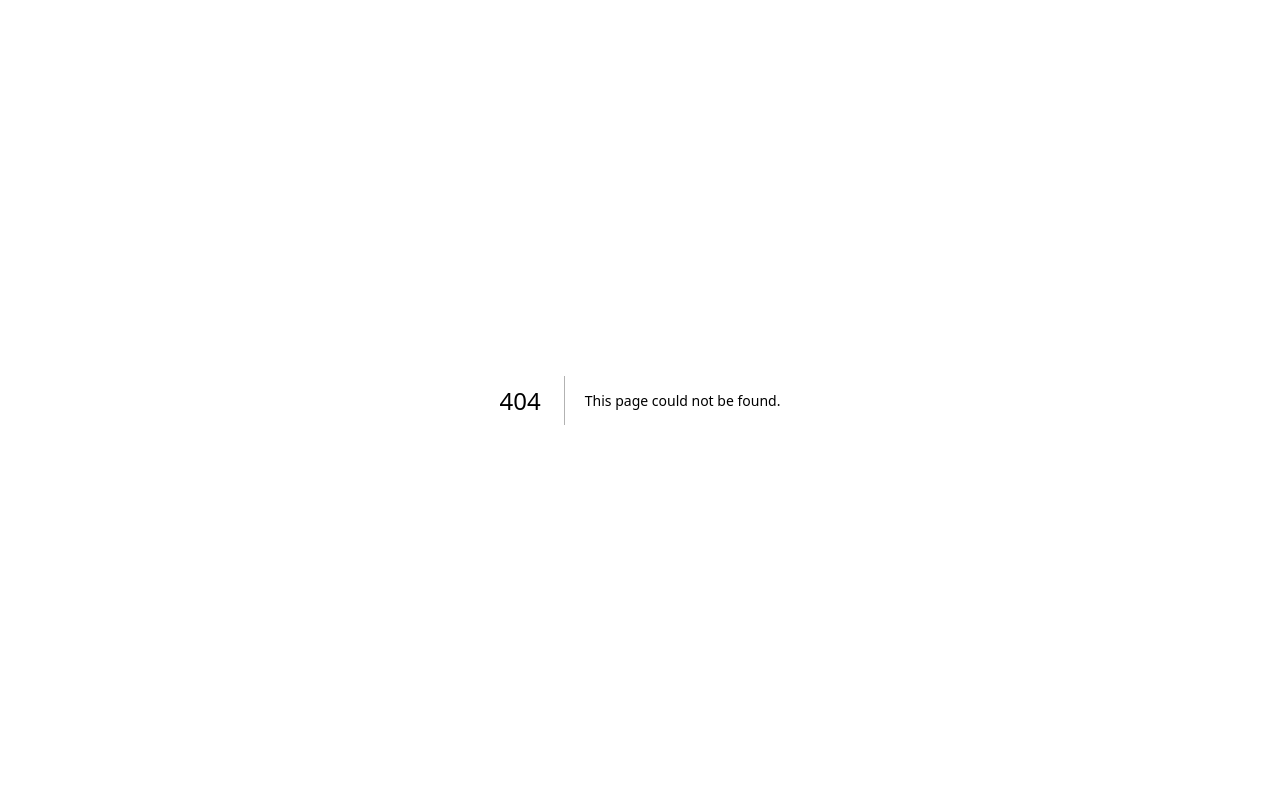
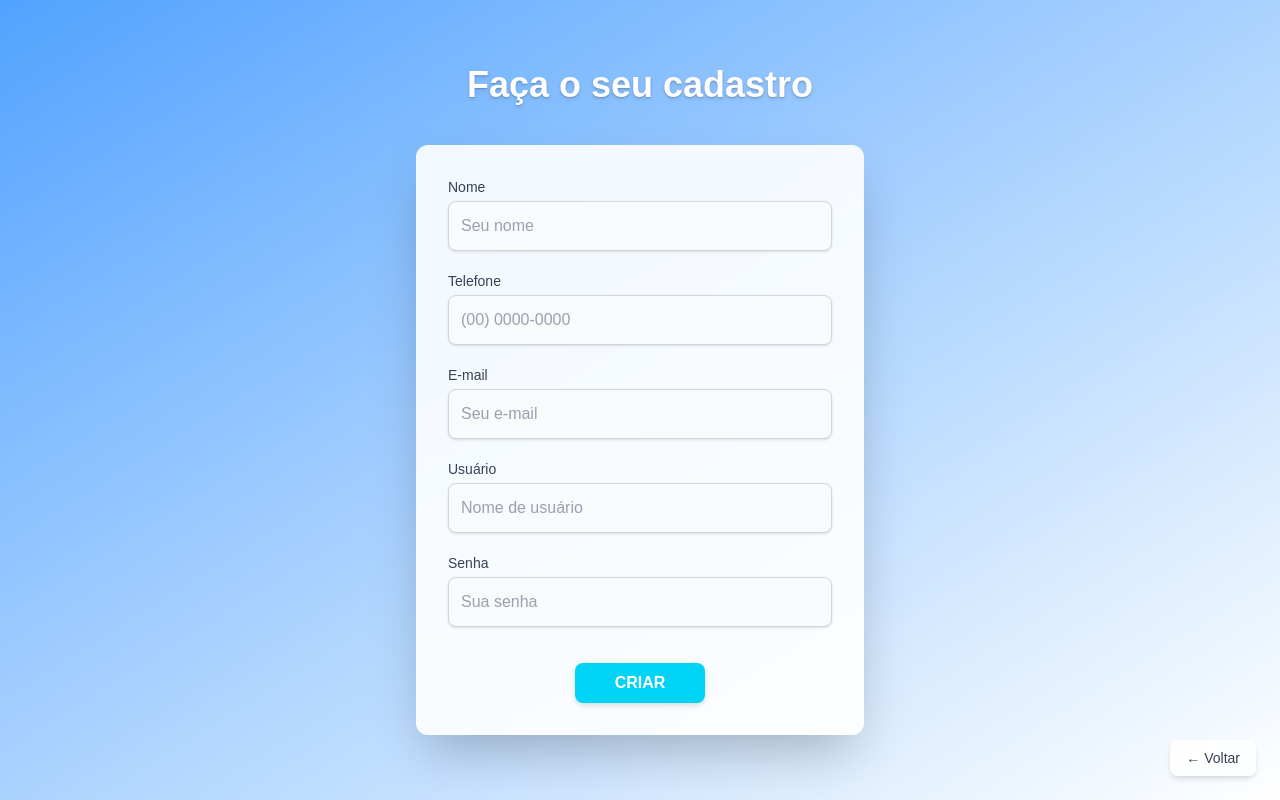
Before and after one commit to HenriquePrestes/Atividade-AS-Prototipo, a Next.js app: page /cadastro in a window 1280 px wide. Before the commit this address had no page. Built offline with nearby package versions, Linux system fonts and the light colour scheme.

Commit message:
Criado telas de Cadastro e resete senha

```diff
--- /dev/null
+++ b/app/Alterar-senha/page.tsx
@@ -0,0 +1,82 @@
+"use client";
+
+import Link from 'next/link';
+import { FormEvent } from 'react';
+
+export default function AlterarSenhaPage() {
+
+  const handleSubmit = (e: FormEvent) => {
+    e.preventDefault();
+
+    console.log('Formulário de alteração de senha enviado!');
+    alert('Senha alterada com sucesso!');
+  };
+
+  return (
+    <div className="relative flex min-h-screen w-full flex-col items-center justify-center bg-linear-to-br from-blue-400 to-white p-6">
+
+      <h1 className="mb-10 text-4xl font-bold text-white text-shadow-md">
+        Redefinição de senha
+      </h1>
+
+      <div className="w-full max-w-md rounded-xl bg-white/90 p-8 shadow-2xl backdrop-blur-sm">
+        <form onSubmit={handleSubmit} className="flex flex-col gap-5">
+
+          <div>
+            <label htmlFor="email" className="block text-sm font-medium text-gray-700">
+              E-mail
+            </label>
+            <input
+              type="email"
+              id="email"
+              placeholder="Seu e-mail"
+              className="mt-1 block w-full rounded-lg border border-gray-300 bg-gray-50 p-3 text-gray-700 placeholder-gray-400 shadow-sm focus:border-blue-500 focus:outline-none focus:ring-1 focus:ring-blue-500"
+            />
+          </div>
+
+          <div>
+            <label htmlFor="nova-senha" className="block text-sm font-medium text-gray-700">
+              Nova senha
+            </label>
+            <input
+              type="password"
+              id="nova-senha"
+              placeholder="Digite sua senha"
+              className="mt-1 block w-full rounded-lg border border-gray-300 bg-gray-50 p-3 text-gray-700 placeholder-gray-400 shadow-sm focus:border-blue-500 focus:outline-none focus:ring-1 focus:ring-blue-500"
+            />
+          </div>
+
+          <div>
+            <label htmlFor="confirmar-senha" className="block text-sm font-medium text-gray-700">
+              Confirmar senha
+            </label>
+            <input
+              type="password"
+              id="confirmar-senha"
+              placeholder="Confirmar sua senha"
+              className="mt-1 block w-full rounded-lg border border-gray-300 bg-gray-50 p-3 text-gray-700 placeholder-gray-400 shadow-sm focus:border-blue-500 focus:outline-none focus:ring-1 focus:ring-blue-500"
+            />
+          </div>
+
+          <div className="mt-4 flex justify-center">
+            <button
+              type="submit"
+              className="rounded-lg bg-cyan-400 py-2 px-10 text-base font-bold text-white shadow-md transition hover:bg-cyan-500 focus:outline-none focus:ring-2 focus:ring-cyan-300 focus:ring-offset-2"
+            >
+              Alterar senha
+            </button>
+          </div>
+
+        </form>
+      </div>
+
+      <Link
+        href="/"
+        className="absolute bottom-6 right-6 rounded-lg bg-white/90 py-2 px-4 text-sm text-gray-700 shadow-md transition hover:bg-white"
+      >
+        &larr; Voltar
+      </Link>
+
+    </div>
+  );
+}
--- /dev/null
+++ b/app/cadastro/page.tsx
@@ -0,0 +1,109 @@
+"use client";
+import Link from 'next/link';
+import { FormEvent, useState, ChangeEvent } from 'react';
+
+export default function CadastroPage() {
+  const [phone, setPhone] = useState('');
+
+  const handlePhoneChange = (e: ChangeEvent<HTMLInputElement>) => {
+    // remove qualquer caractere que não seja dígito
+    const digits = e.target.value.replace(/\D/g, '');
+    setPhone(digits);
+  };
+
+  const handleSubmit = (e: FormEvent) => {
+    e.preventDefault();
+    if (phone.length < 8) {
+      alert('Por favor informe um número de telefone válido (somente dígitos).');
+      return;
+    }
+
+    console.log('Formulário enviado!');
+    alert('Cadastro realizado com sucesso!');
+  };
+
+  return (
+    <div className="relative flex min-h-screen w-full flex-col items-center justify-center bg-linear-to-br from-blue-400 to-white p-6">
+
+      <h1 className="mb-10 text-4xl font-bold text-white text-shadow-md">Faça o seu cadastro</h1>
+
+      <div className="w-full max-w-md rounded-xl bg-white/90 p-8 shadow-2xl backdrop-blur-sm">
+  <form onSubmit={handleSubmit} noValidate className="flex flex-col gap-5">
+
+          <div>
+            <label htmlFor="nome" className="block text-sm font-medium text-gray-700">Nome</label>
+            <input
+              type="text"
+              id="nome"
+              placeholder="Seu nome"
+              className="mt-1 block w-full rounded-lg border border-gray-300 bg-gray-50 p-3 text-gray-700 placeholder-gray-400 shadow-sm focus:border-blue-500 focus:outline-none focus:ring-1 focus:ring-blue-500"
+            />
+          </div>
+
+          <div>
+            <label htmlFor="telefone" className="block text-sm font-medium text-gray-700">Telefone</label>
+            <input
+              type="tel"
+              id="telefone"
+              placeholder="(00) 0000-0000"
+              inputMode="numeric"
+              pattern="[0-9]*"
+              maxLength={11}
+              value={phone}
+              onChange={handlePhoneChange}
+              className="mt-1 block w-full rounded-lg border border-gray-300 bg-gray-50 p-3 text-gray-700 placeholder-gray-400 shadow-sm focus:border-blue-500 focus:outline-none focus:ring-1 focus:ring-blue-500"
+            />
+          </div>
+
+          <div>
+            <label htmlFor="email" className="block text-sm font-medium text-gray-700">E-mail</label>
+            <input
+              type="email"
+              id="email"
+              placeholder="Seu e-mail"
+              className="mt-1 block w-full rounded-lg border border-gray-300 bg-gray-50 p-3 text-gray-700 placeholder-gray-400 shadow-sm focus:border-blue-500 focus:outline-none focus:ring-1 focus:ring-blue-500"
+            />
+          </div>
+
+          <div>
+            <label htmlFor="usuario" className="block text-sm font-medium text-gray-700">Usuário</label>
+            <input
+              type="text"
+              id="usuario"
+              placeholder="Nome de usuário"
+              className="mt-1 block w-full rounded-lg border border-gray-300 bg-gray-50 p-3 text-gray-700 placeholder-gray-400 shadow-sm focus:border-blue-500 focus:outline-none focus:ring-1 focus:ring-blue-500"
+            />
+          </div>
+
+          <div>
+            <label htmlFor="senha" className="block text-sm font-medium text-gray-700">Senha</label>
+            <input
+              type="password"
+              id="senha"
+              placeholder="Sua senha"
+              className="mt-1 block w-full rounded-lg border border-gray-300 bg-gray-50 p-3 text-gray-700 placeholder-gray-400 shadow-sm focus:border-blue-500 focus:outline-none focus:ring-1 focus:ring-blue-500"
+            />
+          </div>
+
+          <div className="mt-4 flex justify-center">
+            <button
+              type="submit"
+              className="rounded-lg bg-cyan-400 py-2 px-10 text-base font-bold text-white shadow-md transition hover:bg-cyan-500 focus:outline-none focus:ring-2 focus:ring-cyan-300 focus:ring-offset-2"
+            >
+              CRIAR
+            </button>
+          </div>
+
+        </form>
+      </div>
+
+      <Link
+        href="/"
+        className="absolute bottom-6 right-6 rounded-lg bg-white/90 py-2 px-4 text-sm text-gray-700 shadow-md transition hover:bg-white"
+      >
+        &larr; Voltar
+      </Link>
+
+    </div>
+  );
+}
--- a/src/components/home/loginForm.tsx
+++ b/src/components/home/loginForm.tsx
@@ -1,4 +1,5 @@
-'use client';
+"use client";
+import Link from 'next/link';
 import { Button } from '@/src/components/ui/button';
 import { Input } from '@/src/components/ui/input';
 import { Checkbox } from '@/src/components/ui/checkbox';
@@ -33,15 +34,17 @@ export function LoginForm() {
         ENTRAR
       </Button>
 
+      <Link href="/cadastro">
         <Button
-        type="button"
           variant="secondary"
           className="w-64"
         >
           CADASTRAR
         </Button>
+      </Link>
 
-      <a href="#" className="mt-2 text-center text-sm text-white hover:underline">
+
+      <a href="Alterar-senha" className="mt-2 text-center text-sm text-white hover:underline">
         Esqueceu a senha?
       </a>
     </form>
```
Lines whose indentation alone changed are shown as unchanged.
